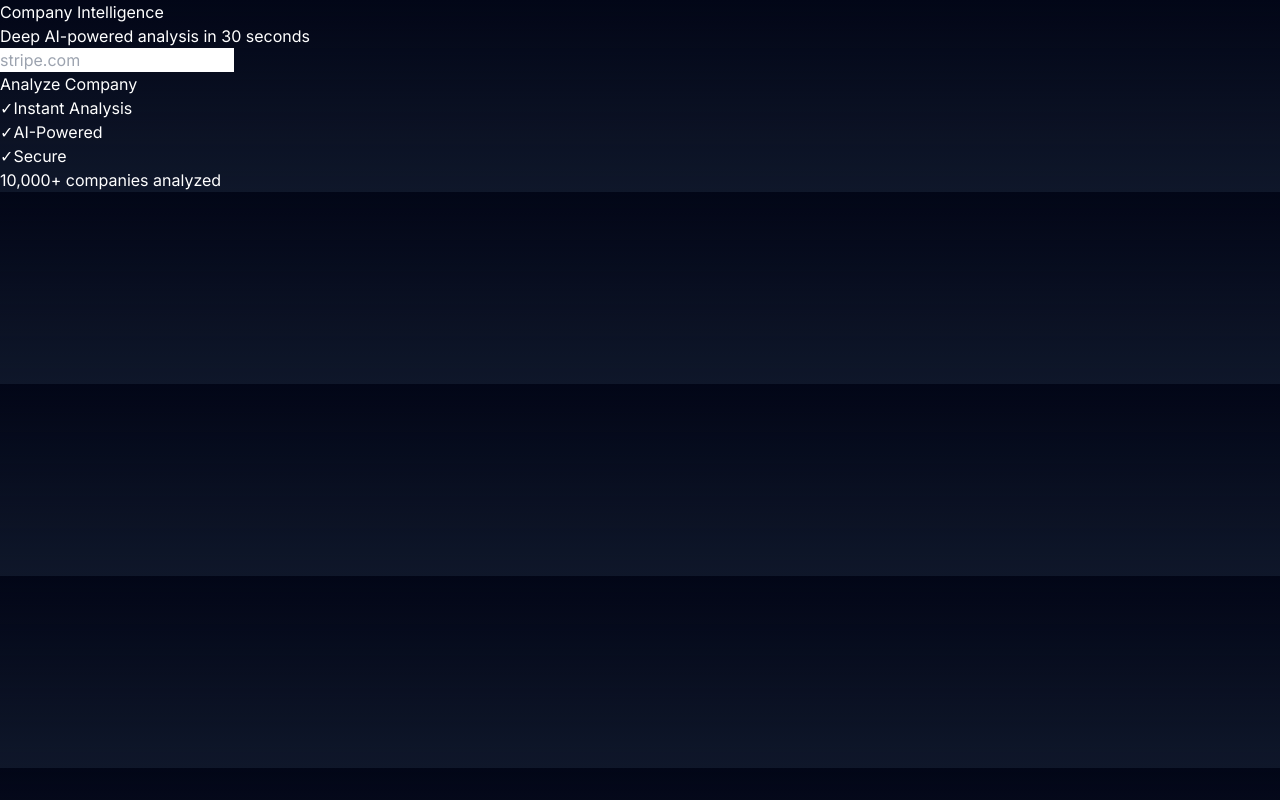
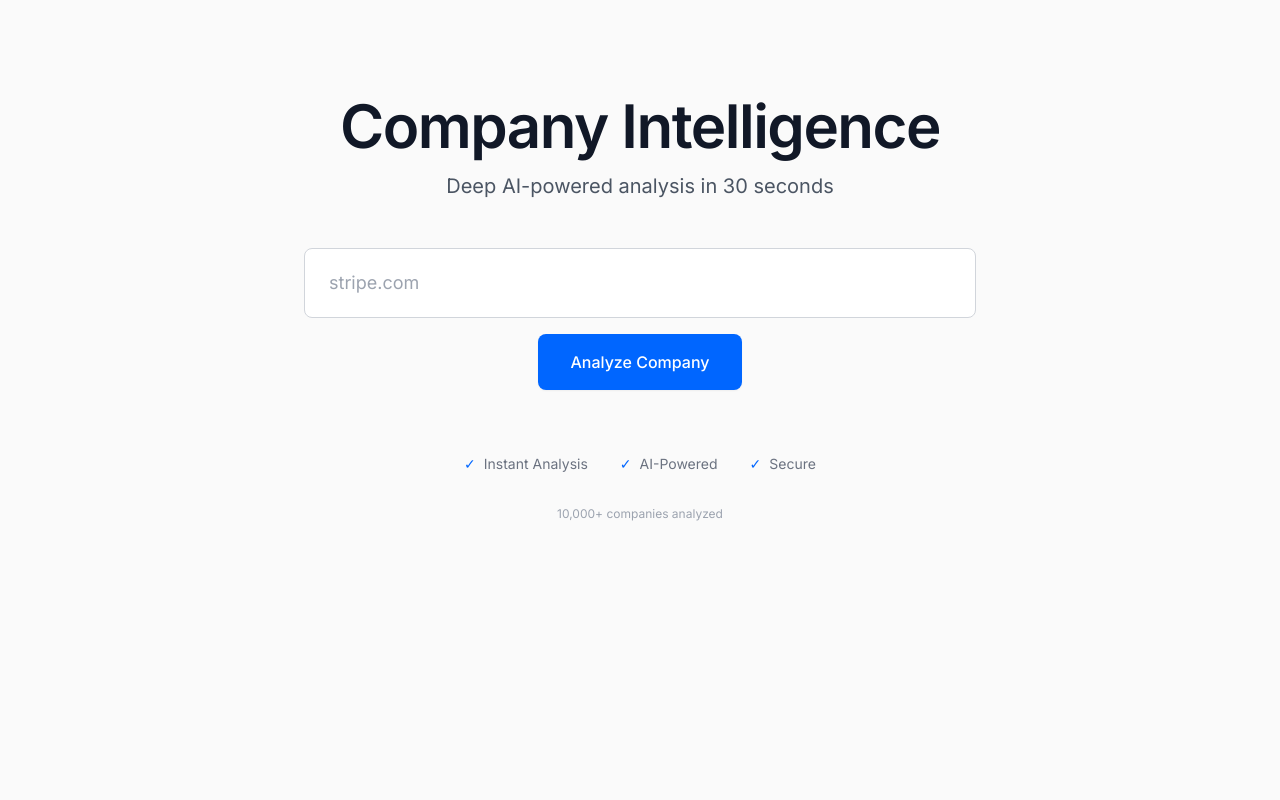
Before and after one commit to IQFinance/iqfinance-dashboard-nextjs, a Next.js app: page / in a window 1280 px wide. Built offline with nearby package versions, Linux system fonts and the light colour scheme.

Commit message:
Add missing tailwind.config.js configuration file

```diff
--- /dev/null
+++ b/tailwind.config.js
@@ -0,0 +1,27 @@
+/** @type {import('tailwindcss').Config} */
+module.exports = {
+  content: [
+    './pages/**/*.{js,ts,jsx,tsx,mdx}',
+    './components/**/*.{js,ts,jsx,tsx,mdx}',
+    './app/**/*.{js,ts,jsx,tsx,mdx}',
+  ],
+  theme: {
+    extend: {
+      colors: {
+        primary: {
+          50: '#f0f9ff',
+          100: '#e0f2fe',
+          200: '#bae6fd',
+          300: '#7dd3fc',
+          400: '#38bdf8',
+          500: '#0ea5e9',
+          600: '#0284c7',
+          700: '#0369a1',
+          800: '#075985',
+          900: '#0c4a6e',
+        },
+      },
+    },
+  },
+  plugins: [],
+}
```
